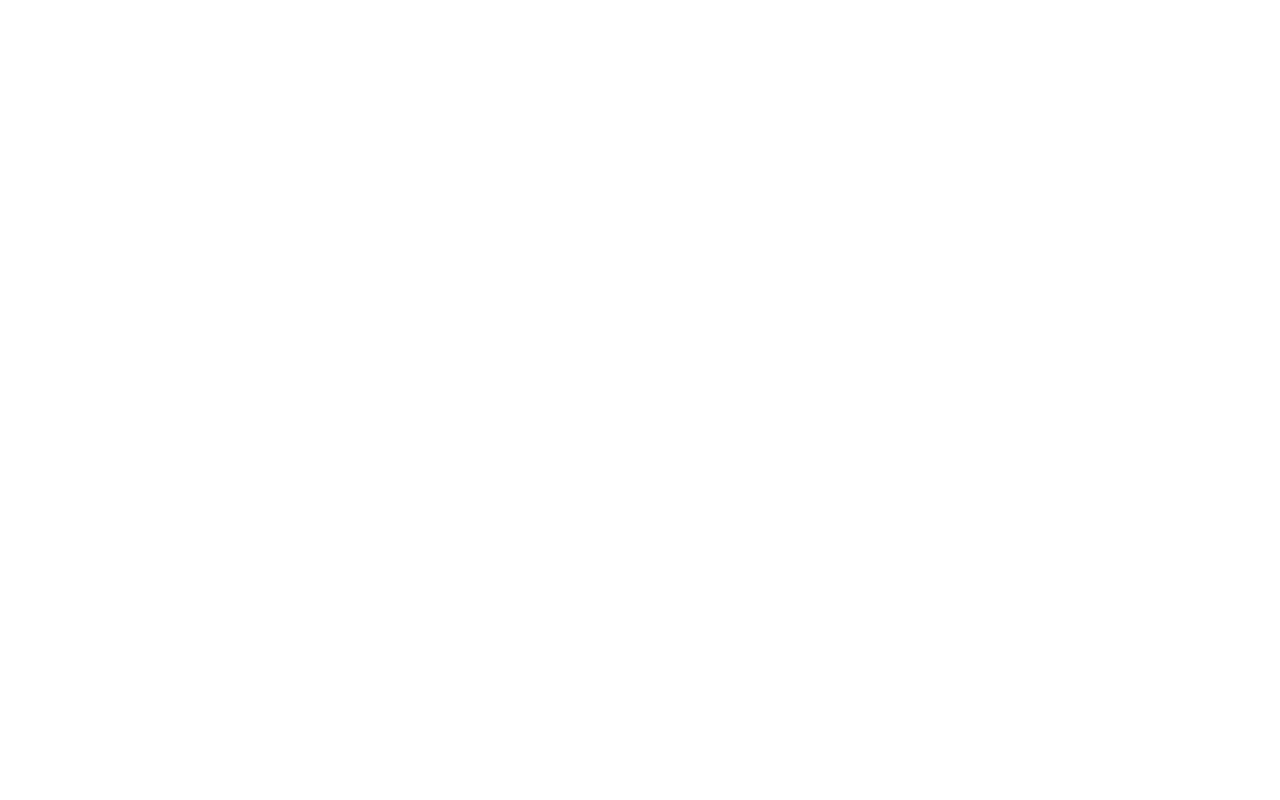
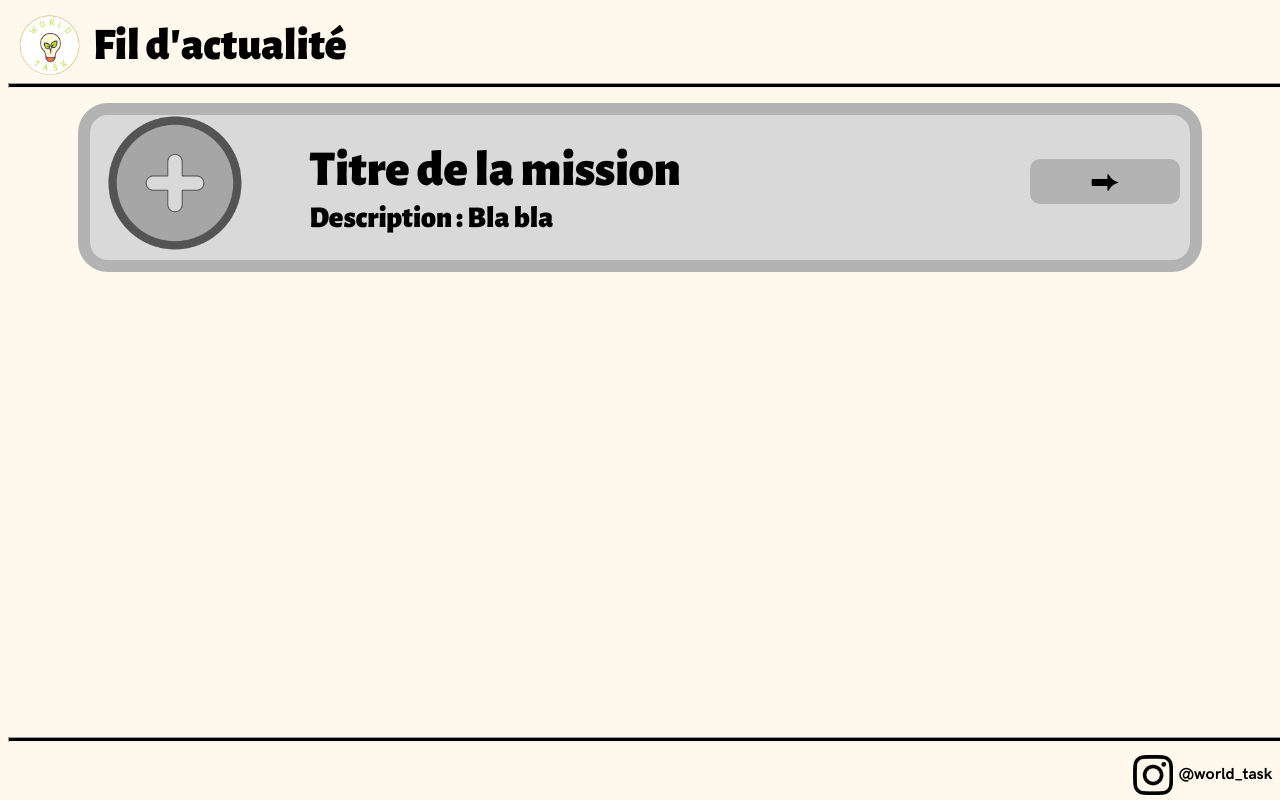
Before and after one commit to bienmek/WorldTask, a website: page src/static/new-missions-feed.html in a window 1280 px wide. Drawn offline with Linux system fonts and the light colour scheme.

Commit message:
fil d'actualité

```diff
--- a/src/static/asset/css/new-missions-feed.css
+++ b/src/static/asset/css/new-missions-feed.css
@@ -0,0 +1,148 @@
+@font-face {
+    font-family: mission;
+    src:url(../font/alegreyasans-black.ttf);
+}
+@font-face {
+    font-family: footer;
+    src:url(../font/HKGrotesk-Bold.otf);
+}
+
+body{
+    overflow: hidden;
+    background-color: #fff9ed;
+    display: flex;
+    flex-direction: column;
+
+}
+
+#logo{
+    display: flex;
+    margin-top: -5px;
+    width : 85px;
+    height : 85px;
+}
+
+h1 {
+    font-family: mission;
+    font-size: 45px;
+}
+
+    /*titre*/
+.titre{
+    display: flex;
+    justify-items: flex-start;
+}
+.nav{
+    display: flex;
+    font-family: footer;
+    flex-direction: row;
+    align-items: center;
+    margin-right: 10px;
+    margin-top: -20px;
+}
+
+hr{
+    height: 3px;
+    background-color:black;
+    width: 100%;
+    position: absolute;
+    bottom: 50px;
+}
+.barre{
+    height: 3px;
+    background-color:black;
+    width: 100%;
+    position: absolute;
+    top: 75px;
+}
+
+    /*div globale*/
+
+    .global{
+        display: flex;
+        justify-content: center;
+        flex-direction: row;
+    }
+
+    /*div gauche*/
+    #pdp{
+        display: flex;
+        justify-content: flex-start;
+        margin-top: -10px;
+        width : 170px;
+        height : 170px;
+    }
+    /*div droite*/
+
+    .droite{
+        display: flex;
+        flex-direction: column;
+        margin-right: 300px;
+    }
+    .nom{
+        font-size: 50px;
+        font-family: mission;
+    }
+
+    .description{
+        font-size: 30px;
+        font-family: mission;
+    }
+    /*div cadre*/
+    .Divmission{
+        width: 1100px;
+        height: 145px;
+        border: solid 12px #B3B3B3;
+        background-color: #D9D9D9;
+        border-radius: 30px;
+        display: flex;
+        flex-direction: column;
+        flex-direction: row;
+        align-items: center;
+        justify-content: space-between;
+
+    }
+    .up{
+        display: flex;
+        flex-direction: row;
+        justify-content: center;
+        margin-right: 10px;
+        margin-top: -12px;
+    }
+
+    .Diventrer{
+        width: 150px;
+        height: 45px;
+        background-color: #B3B3B3;
+        border-radius: 10px;
+        margin-top: 0px;
+        display: flex;
+        justify-content: center;
+        align-self: center;
+        align-items: center;
+    }
+
+    .entrer{
+        font-family: footer;
+        color: black;
+        text-decoration: none;
+        font-size: 30px;
+    }
+    /*bas de page*/
+.foot{
+    display: flex;
+    font-family: footer;
+    flex-direction: row;
+    align-items: center;
+    justify-content: end;
+    align-self: flex-end;
+    position: absolute;
+    bottom: 0%;
+}
+
+#insta{
+    float: right;
+    width: 40px;
+    height: 40px;
+    margin-right: 5px;
+}
--- a/src/static/new-missions-feed.html
+++ b/src/static/new-missions-feed.html
@@ -2,10 +2,39 @@
 <html lang="en">
 <head>
     <meta charset="UTF-8">
-    <title>Title</title>
-    <link rel="stylesheet" href="../asset/css/new-missions-feed.css">
+    <title>fil d'actualité</title>
+    <link rel="stylesheet" type="text/css" href="asset/css/new-missions-feed.css"/>
 </head>
 <body>
 
+    <div class="nav"><img id="logo" src="asset/logo/Logo.png">
+        <div class="titre"><h1>Fil d'actualité</h1></div>
+    </div>
+    <hr class="barre">
+    <div class="global">
+
+    <div class="Divmission">
+        <div class="gauche">
+        <img id="pdp" src="asset/logo/photodeprofil.png">
+        </div>
+        <div class="droite">
+            <div class="nom">Titre de la mission</div>
+            <div class="description">Description : Bla bla </div>
+        </div>
+        <div class="up">
+            <div class="Diventrer">
+                <a class="entrer" href="profile.html">⮕</a>
+            </div>
+
+        </div>
+    </div>
+    </div>
+    <hr>
+
+    <div class="foot"><img id="insta" src="asset/logo/insta.png">
+        <p>@world_task</p>
+        </div>
+
+
 </body>
 </html>
```
